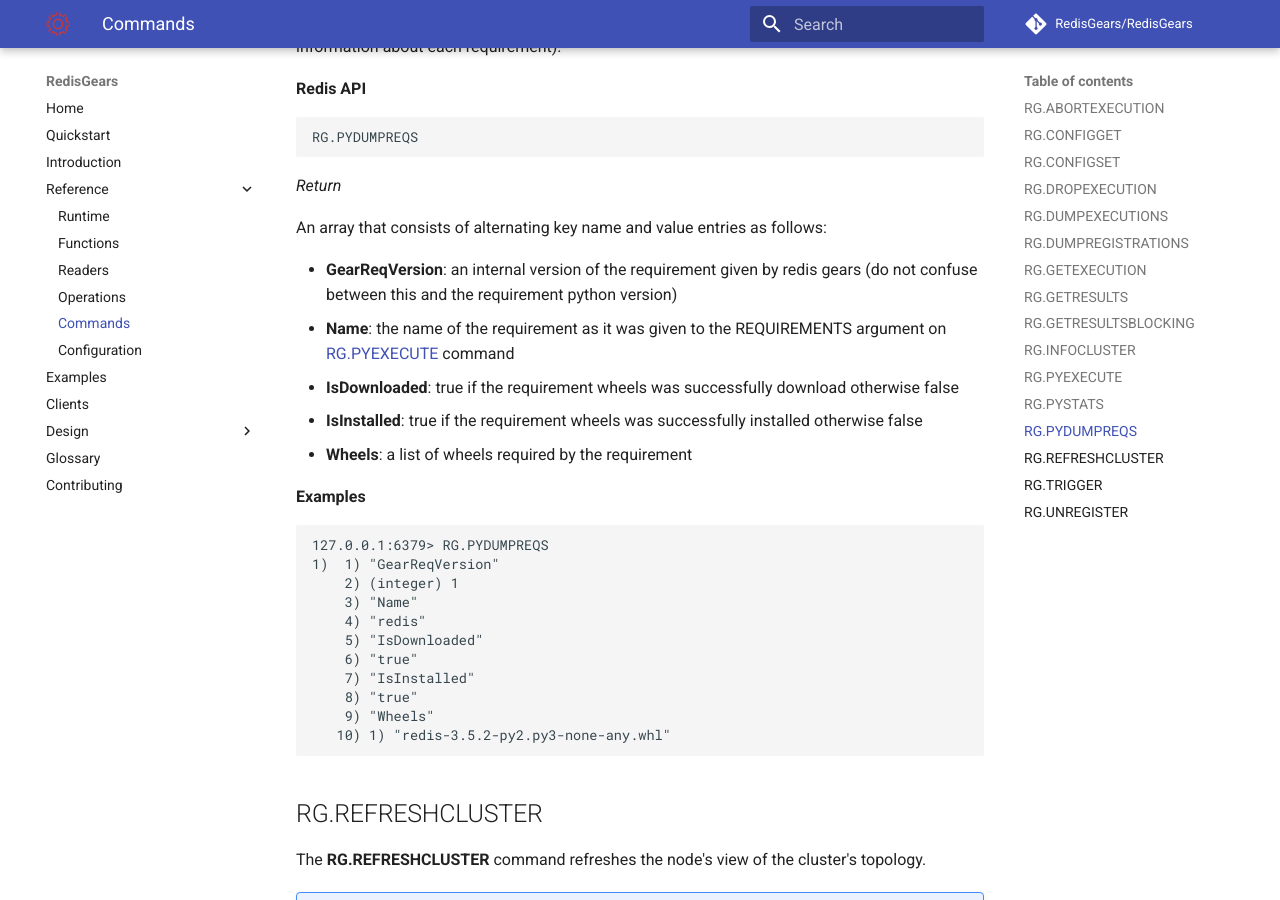
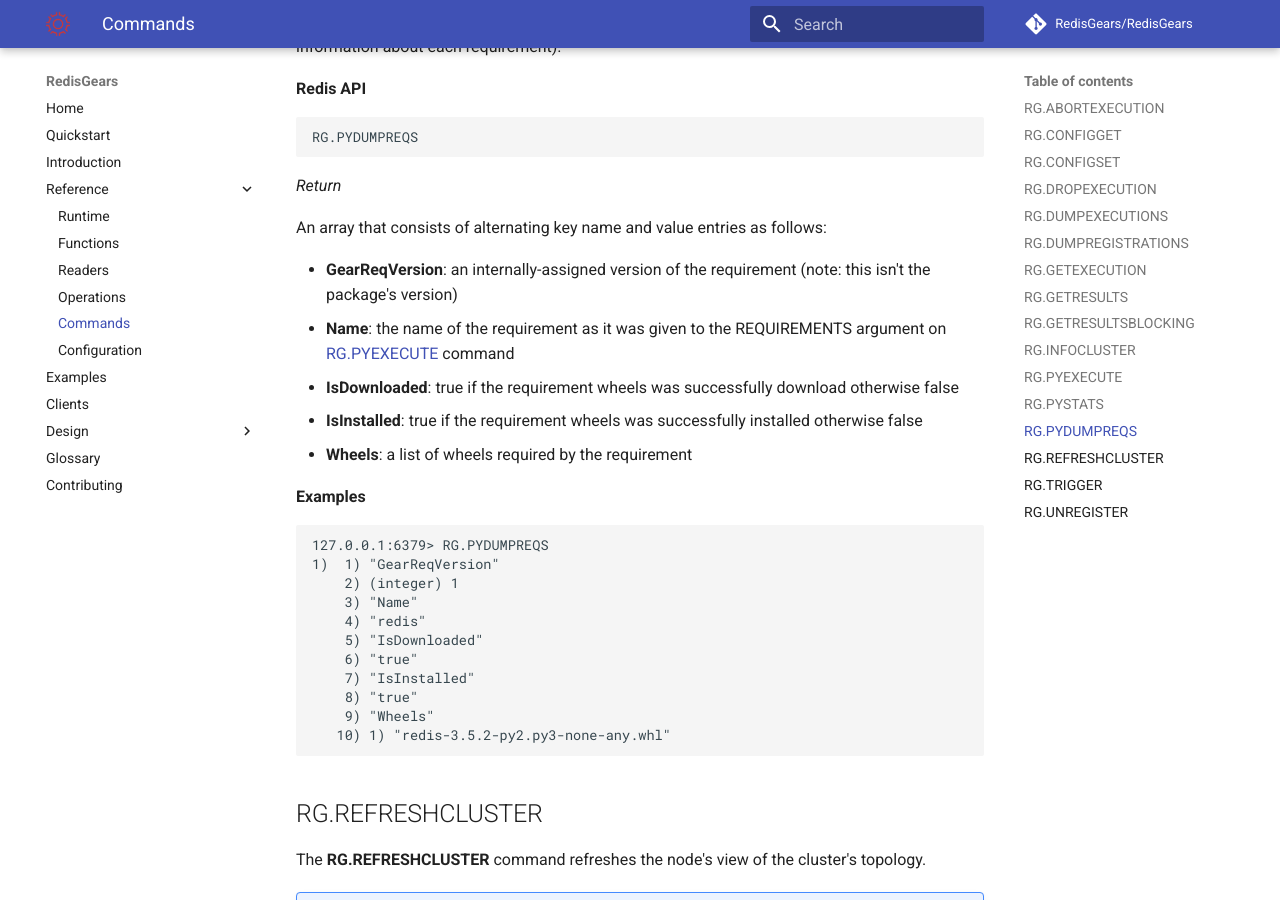
Before and after one commit to RedisGears/RedisGears, an MkDocs documentation site: the page built from docs/commands.md, in a window 1280 px wide and 900 px high, scrolled down 11927 px. Built offline with MkDocs 1.6.1 and Material for MkDocs 9.7.7, drawn with Linux system fonts in a browser that asks for light colours; comment, search, counter and statistics services are not loaded.

Commit message:
Update docs/commands.md
Co-authored-by: Itamar Haber <itamar@redislabs.com>

```diff
--- a/docs/commands.md
+++ b/docs/commands.md
@@ -512,7 +512,7 @@
 
 An array that consists of alternating key name and value entries as follows:
 
-* **GearReqVersion**: an internal version of the requirement given by redis gears (do not confuse between this and the requirement python version)
+* **GearReqVersion**: an internally-assigned version of the requirement (note: this isn't the package's version)
 * **Name**: the name of the requirement as it was given to the REQUIREMENTS argument on [RG.PYEXECUTE](commands.md#rgpyexecute) command
 * **IsDownloaded**: true if the requirement wheels was successfully download otherwise false
 * **IsInstalled**: true if the requirement wheels was successfully installed otherwise false
```
